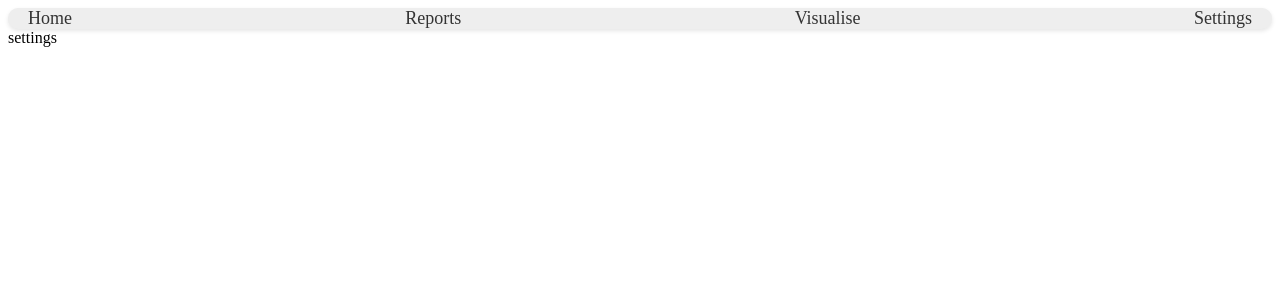
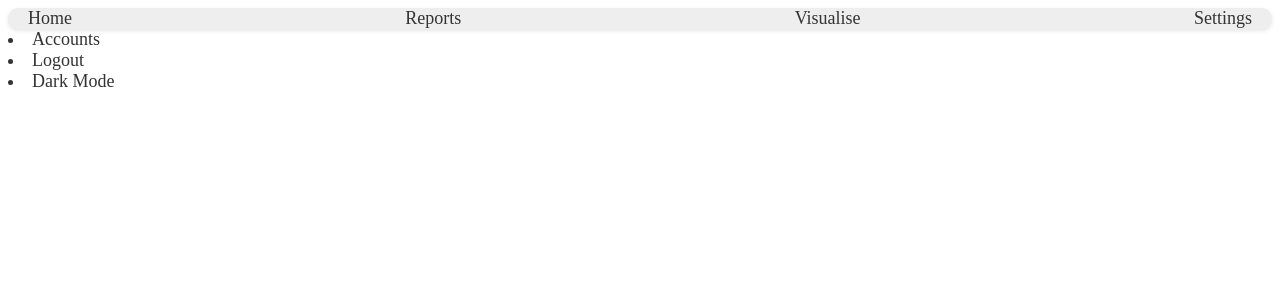
Before and after one commit to shreyaskashyapp/Money-Management, a React (Create React App) app in the folder frontend/: page /settings in a window 1280 px wide. Shown: the top 300 px of the page. Built offline with nearby package versions, Linux system fonts and the light colour scheme.

Commit message:
settings

```diff
--- a/frontend/package.json
+++ b/frontend/package.json
@@ -13,7 +13,7 @@
     "react-chartjs-2": "^5.1.0",
     "react-dom": "^18.2.0",
     "react-router-dom": "^6.4.5",
-    "react-scripts": "5.0.1",
+    "react-scripts": "^5.0.1",
     "web-vitals": "^2.1.4"
   },
   "scripts": {
--- a/frontend/src/App.js
+++ b/frontend/src/App.js
@@ -4,6 +4,9 @@ import Reports from "./components/reports"
 import Visualise from "./components/visualise"
 import Settings from "./components/settings"
 import Navbar from "./components/navbar"
+import Accounts from "./components/accounts"
+import Logout from "./components/logout"
+import Darkmode from "./components/darkmode"
 import react, { useState, useEffect } from 'react'
 import "./App.css"
 import axios from 'axios'
@@ -24,7 +27,12 @@ function App() {
           <Route path='/reports' element={<Reports />} />
           <Route path='/visualise' element={<Visualise />} />
           <Route path='/settings' element={<Settings />} />
+          <Route path='/settings' exact element={<Settings />} />
+          <Route path='/settings/accounts' exact element={<Accounts />} />
+          <Route path='/settings/logout' exact element={<Logout />} />
+          <Route path='/settings/darkmode' exact element={<Darkmode />} />
         </Routes>
+
       </div>
     </Router>
   );
--- /dev/null
+++ b/frontend/src/components/accounts.js
@@ -0,0 +1,9 @@
+import react from 'react'
+
+export default function Accounts(){
+  return(
+    <div>
+      Accounts
+    </div>
+  )
+}
--- /dev/null
+++ b/frontend/src/components/darkmode.js
@@ -0,0 +1,9 @@
+import react from 'react'
+
+export default function Darkmode(){
+  return(
+    <div>
+      Darkmode
+    </div>
+  )
+}
--- /dev/null
+++ b/frontend/src/components/logout.js
@@ -0,0 +1,9 @@
+import react from 'react'
+
+export default function Logout(){
+  return(
+    <div>
+      Logout
+    </div>
+  )
+}
--- /dev/null
+++ b/frontend/src/components/navbar_settings.js
@@ -0,0 +1,33 @@
+import react from 'react'
+import { Link } from 'react-router-dom'
+
+export default function Navbar_settings(){
+    return(
+        <nav className="navbar-settings">
+            {/* <Link to='/settings'>
+                <li>
+                    Settings
+                </li>
+            </Link> */}
+
+            <Link to ='/settings/accounts'>
+                <li>
+                    Accounts
+                </li>
+            </Link>
+
+            <Link to ='/settings/logout'>
+                <li>
+                    Logout
+                </li>
+            </Link>
+
+            <Link to ='/settings/darkmode'>
+                <li>
+                    Dark Mode
+                </li>
+            </Link>
+        </nav>
+    )
+
+}
--- a/frontend/src/components/settings.js
+++ b/frontend/src/components/settings.js
@@ -1,9 +1,10 @@
 import react from 'react'
+import NavbarSettings from "./navbar_settings"
 
 export default function settings(){
   return(
     <div>
-      settings
+      <NavbarSettings />
     </div>
   )
 }
```
Also changed, not shown: 2 other files (tests, documents, lock files or other folders).
